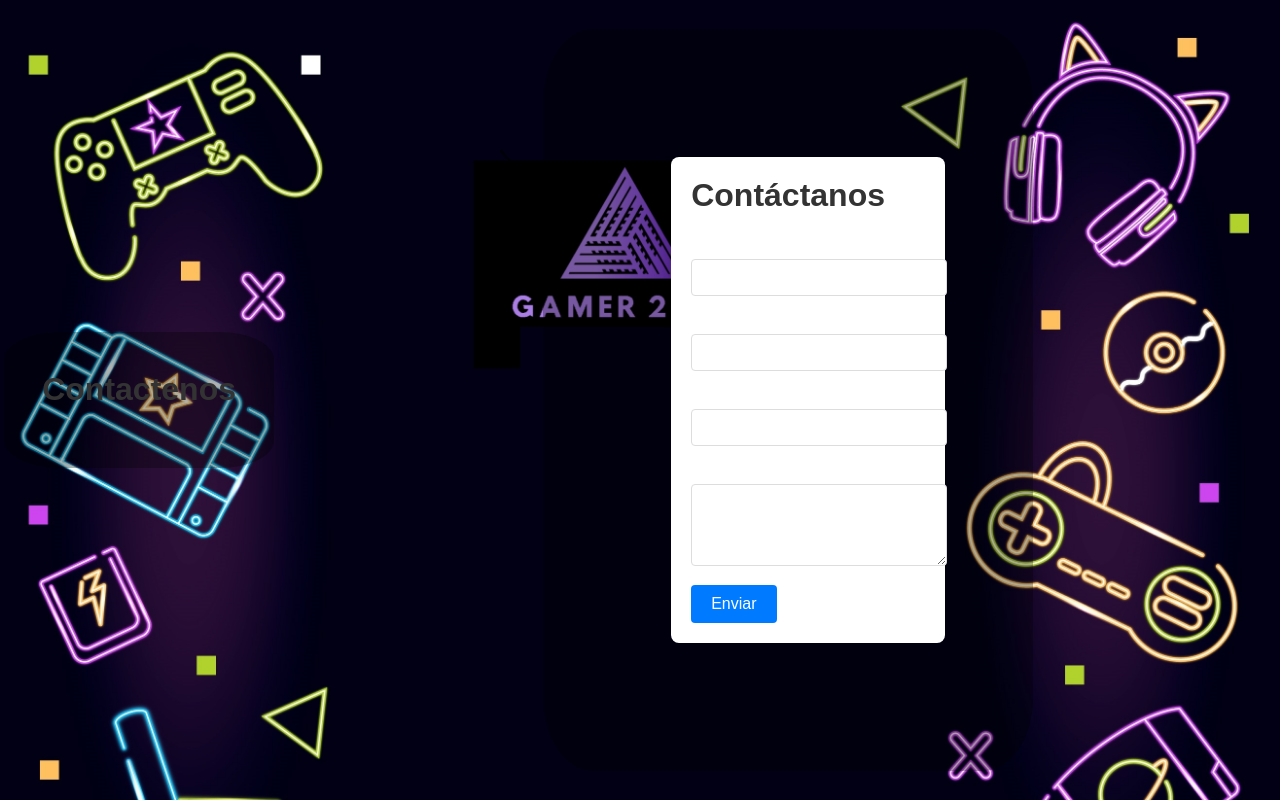
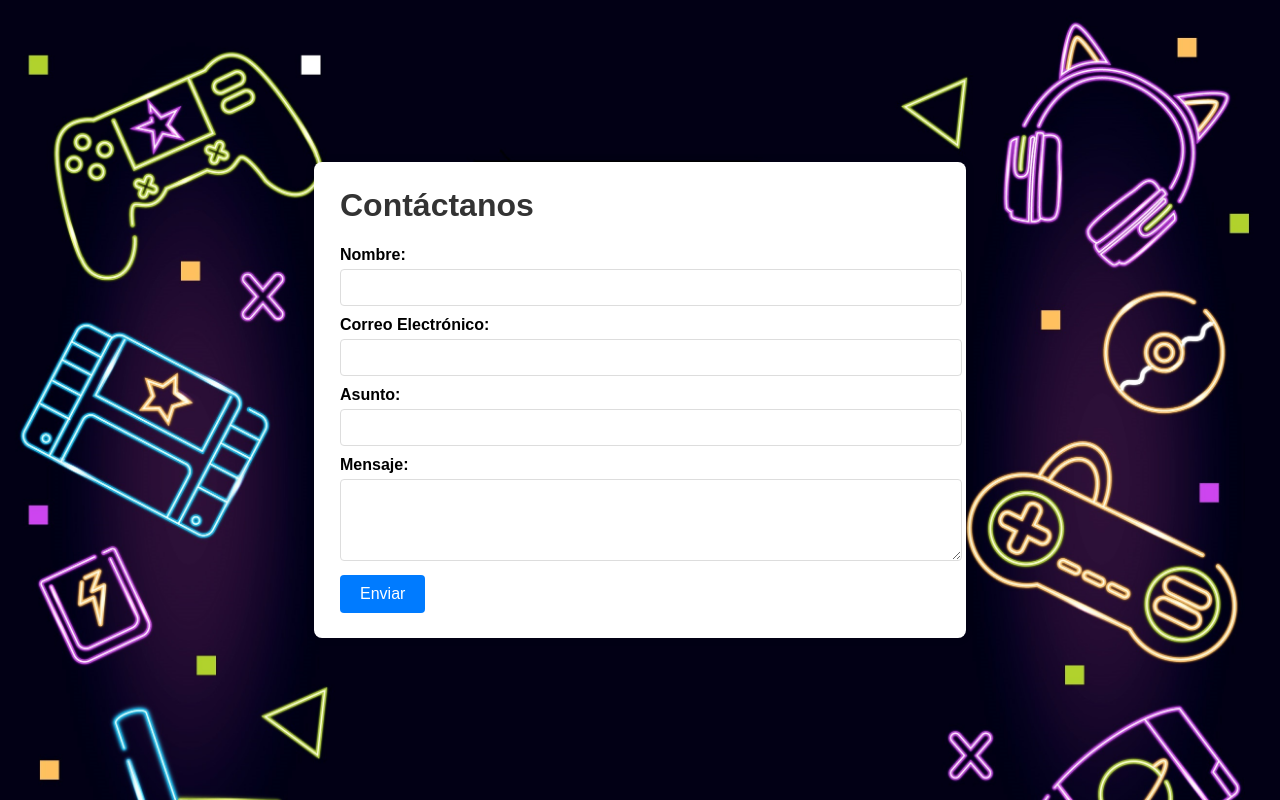
Before and after one commit to johnalexf/El-sitio-del-blog-grupo6, a plain HTML site: page componentes/contactenos_somos/contactenos.html in a window 1280 px wide. Drawn offline with Linux system fonts and the light colour scheme.

Commit message:
Creacion pagina contactenos y nosotros, adicion de formulario

```diff
--- a/componentes/contactenos_somos/contactenos.html
+++ b/componentes/contactenos_somos/contactenos.html
@@ -7,11 +7,8 @@
     <link rel="stylesheet" href="estilocontactenos.css">
 </head>
 <body>
-    <div id="tituloContactenos">
-        <h1> Contactenos </h1>
-    </div>
 
-    <div id = "contenidoContactenos">
+
     <div class="container">
         <h1>Contáctanos</h1>
         <form id="contactForm">
@@ -35,7 +32,6 @@
         </form>
     </div>
 
-    </div>
 
 </body>
 </html>
--- a/componentes/contactenos_somos/estilocontactenos.css
+++ b/componentes/contactenos_somos/estilocontactenos.css
@@ -3,14 +3,16 @@ html{
     background-size: 100% ;
 }
 
-#tituloContactenos{
-    background-color: rgba(0, 0, 0,0.3);
-    margin: 1%;
-    padding:  3%;
-    border-radius: 20%;
-    text-align: center;
-    color: white;
+body {
+    font-family: Arial, sans-serif;
+    margin: 0;
+    padding: 0;
+    display: flex;
+    justify-content: center;
+    align-items: center;
+    height: 100vh;
 }
+
 
 #contenidoContactenos{
     background-color: rgba(0, 0, 0,0.3);
@@ -22,33 +24,24 @@ html{
     color: white;
 }
 
-body {
-    font-family: Arial, sans-serif;
-
-    margin: 0;
-    padding: 0;
-    display: flex;
-    justify-content: center;
-    align-items: center;
-    height: 100vh;
-}
 
 .container {
     background-color: #fff;
-    padding: 20px;
+    margin : 24%;
+    padding: 2%;
     border-radius: 8px;
     box-shadow: 0 0 10px rgba(0, 0, 0, 0.1);
     max-width: 600px;
     width: 100%;
 }
 
-h1 {
+.container h1 {
     margin-top: 0;
     color: #333;
 }
 
 .form-group {
-    margin-bottom: 15px;
+    margin-bottom: 10px;
 }
 
 .form-group label {
@@ -69,6 +62,7 @@ h1 {
 }
 
 button {
+
     background-color: #007BFF;
     color: #fff;
     border: none;
```
Also changed, not shown: componentes/contactenos_somos/estiloSomos.css (+4 -7 lines). Lines whose indentation alone changed are shown as unchanged.
